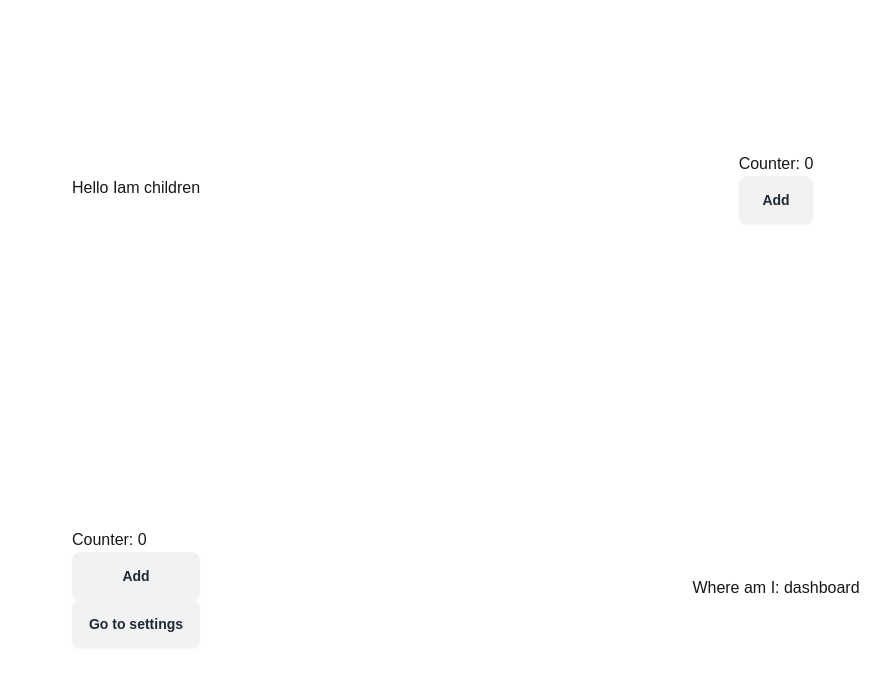
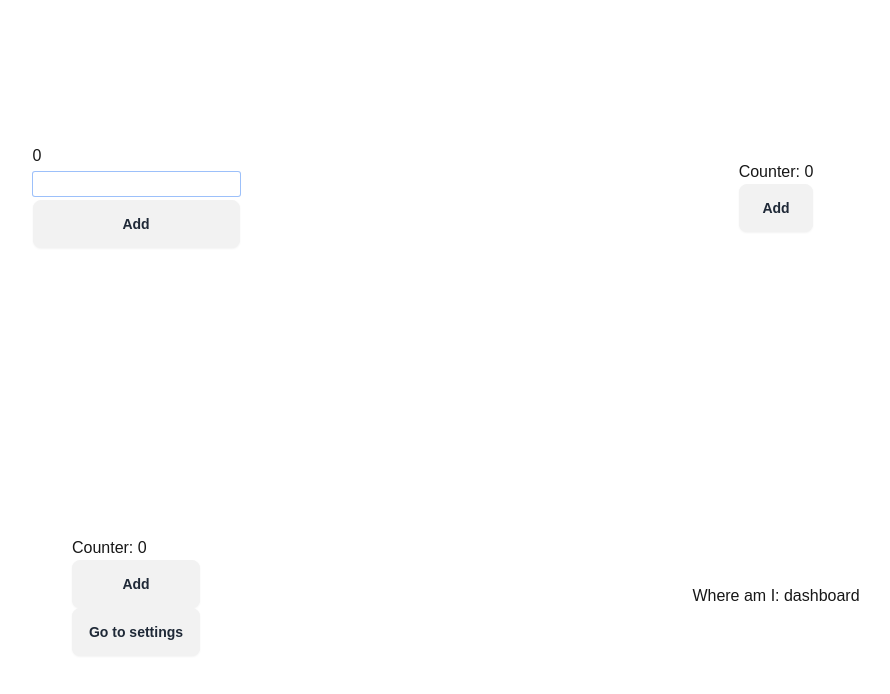
Before and after one commit to Tuugii0526/next-learning, a Next.js app: page /dashboard in a window 1280 px wide. Shown: the top 694 px of the page, without its empty margins (184-1074 px from the left). Built offline with nearby package versions, Linux system fonts and the light colour scheme.

Commit message:
parallel route

```diff
--- a/app/dashboard/page.tsx
+++ b/app/dashboard/page.tsx
@@ -1,5 +1,16 @@
-export default function Page(){
-    return <div>
-        Hello Iam children
-    </div>
+"use client";
+import { useFormState } from "react-dom";
+export default function Page() {
+    async function increment(previousState:number,formData:FormData)
+    {
+        console.log('name:',formData.get('name'))
+        console.log('previous state:',previousState)
+        return previousState+1
+    }
+    const [state,formAction]=useFormState(increment,0)
+  return <form className="flex flex-col gap-1">
+{state}
+<input name="name" type="text" className="ring-1 rounded-sm"/>
+<button formAction={formAction} className="btn">Add</button>
+  </form>;
 }
--- /dev/null
+++ b/app/home/@admin/add/page.tsx
@@ -0,0 +1,3 @@
+export default function Page(){
+    return <div>Do you want to add product ?</div>
+}
--- /dev/null
+++ b/app/home/@admin/layout.tsx
@@ -0,0 +1,12 @@
+import Link from "next/link";
+import React from "react";
+
+export default function Page({children}:{children:React.ReactNode}){
+    return <div className="w-full h-full flex flex-col justify-center items-center gap-2">
+        <nav>
+            <Link href={'/add'}>Add product</Link>
+            <Link href={'/see'}>See product</Link>
+        </nav>
+        {children}
+    </div>
+}
--- /dev/null
+++ b/app/home/@admin/page.tsx
@@ -0,0 +1,3 @@
+export default function Page(){
+    return <div>Iam children</div>
+}
--- /dev/null
+++ b/app/home/@admin/see/page.tsx
@@ -0,0 +1,3 @@
+export default function Page(){
+    return <div>Do you want to see products ?</div>
+}
--- /dev/null
+++ b/app/home/@user/page.tsx
@@ -0,0 +1,5 @@
+export default function Page(){
+    return <div className="w-full h-full flex justify-center items-center">
+        <p className="font-extrabold">Iam user</p>
+    </div>
+}
--- /dev/null
+++ b/app/home/layout.tsx
@@ -0,0 +1,8 @@
+import {adminOrUser} from '@/lib/parallelRoute'
+export default function Layout({
+    children,user,admin
+}:Readonly<{children:React.ReactNode;user:React.ReactNode;admin:React.ReactNode}>)
+{
+    const role= adminOrUser()
+    return <div className='w-full h-screen'>{role==='admin' ? admin:user}</div>
+}
--- /dev/null
+++ b/app/home/page.tsx
@@ -0,0 +1,3 @@
+export default function Page(){
+    <div>Iam children</div>
+}
--- /dev/null
+++ b/lib/parallelRoute.js
@@ -0,0 +1,3 @@
+export const adminOrUser=()=>{
+    return 'user'
+}
```
